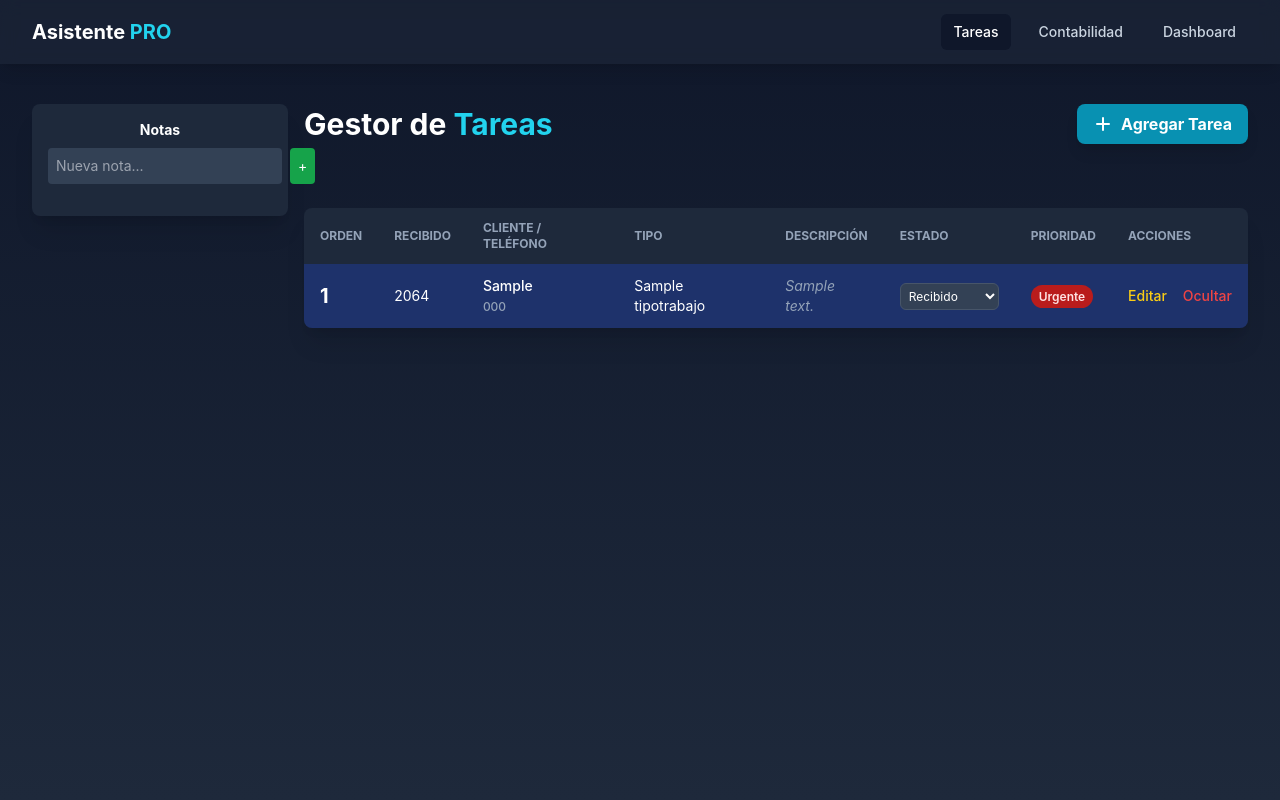
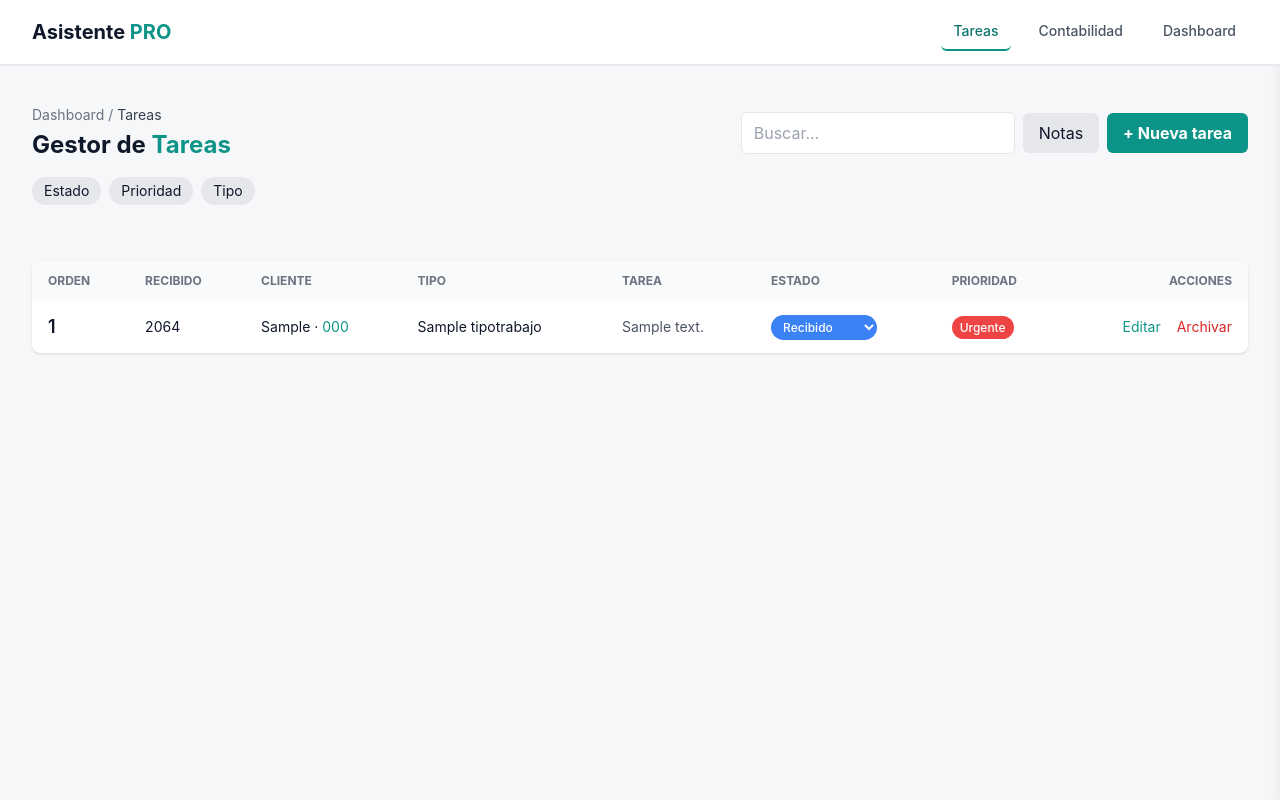
Before and after one commit to jensen27718/registro_voz, a Django app: page /tareas/ in a window 1280 px wide. Run offline with Django 4.2, Linux system fonts and the light colour scheme; tables that the repository leaves empty hold one stand-in row (values such as "Sample post"); some libraries are stand-ins or nearby versions; some web fonts are replaced.

Commit message:
feat: refresh task UI with light theme

```diff
--- a/gestor_tareas/templates/gestor_tareas/lista_tareas.html
+++ b/gestor_tareas/templates/gestor_tareas/lista_tareas.html
@@ -3,99 +3,91 @@
 {% block title %}Lista de Tareas{% endblock %}
 
 {% block content %}
-<div class="max-w-7xl mx-auto px-4 sm:px-6 lg:px-8 flex gap-4 items-start">
-    <aside class="w-64 bg-slate-800 rounded-lg shadow-xl p-4 text-sm">
-        <h2 class="text-center font-bold mb-2">Notas</h2>
-        <form id="noteForm" class="flex gap-2">
-            <input id="noteInput" type="text" class="flex-grow bg-slate-700 p-2 rounded focus:outline-none focus:ring-2 focus:ring-cyan-500" placeholder="Nueva nota...">
-            <button type="submit" class="bg-green-600 hover:bg-green-700 text-white px-2 rounded">+</button>
-        </form>
-        <ul id="notesList" class="mt-4 space-y-2"></ul>
-    </aside>
-    <div class="flex-1">
-    <header class="flex flex-col sm:flex-row justify-between items-center mb-6 gap-4">
-        <h1 class="text-3xl font-bold text-white text-center sm:text-left">
-            Gestor de <span class="text-cyan-400">Tareas</span>
-        </h1>
-        <a href="{% url 'gestor_tareas:agregar_tarea_voz' %}" class="w-full sm:w-auto bg-cyan-600 hover:bg-cyan-700 text-white font-bold py-2 px-4 rounded-lg shadow-lg transition-transform transform hover:scale-105 flex items-center justify-center gap-2">
-            <svg xmlns="http://www.w3.org/2000/svg" class="h-5 w-5" viewBox="0 0 20 20" fill="currentColor">
-              <path fill-rule="evenodd" d="M10 3a1 1 0 011 1v5h5a1 1 0 110 2h-5v5a1 1 0 11-2 0v-5H4a1 1 0 110-2h5V4a1 1 0 011-1z" clip-rule="evenodd" />
-            </svg>
-            Agregar Tarea
-        </a>
+<div class="max-w-7xl mx-auto px-4 sm:px-6 lg:px-8">
+    <header class="flex flex-col sm:flex-row justify-between items-start sm:items-center mb-4 gap-4">
+        <div class="flex flex-col gap-1 w-full sm:w-auto">
+            <nav class="text-sm text-gray-500">Dashboard / <span class="text-gray-700">Tareas</span></nav>
+            <h1 class="text-2xl font-bold text-[#0F172A]">Gestor de <span class="text-teal-600">Tareas</span></h1>
+        </div>
+        <div class="flex items-center gap-2 w-full sm:w-auto">
+            <input id="searchInput" type="search" placeholder="Buscar..." class="flex-grow sm:flex-none border border-[#E5E7EB] rounded-md px-3 py-2 focus:outline-none focus:ring-2 focus:ring-teal-500" />
+            <button id="notesToggle" class="bg-gray-200 text-[#0F172A] px-4 py-2 rounded-md">Notas</button>
+            <a href="{% url 'gestor_tareas:agregar_tarea_voz' %}" class="bg-teal-600 hover:bg-teal-700 text-white font-bold py-2 px-4 rounded-md">+ Nueva tarea</a>
+        </div>
     </header>
+
+    <div class="flex flex-wrap gap-2 mb-4">
+        <span class="px-3 py-1 rounded-full bg-gray-200 text-sm">Estado</span>
+        <span class="px-3 py-1 rounded-full bg-gray-200 text-sm">Prioridad</span>
+        <span class="px-3 py-1 rounded-full bg-gray-200 text-sm">Tipo</span>
+    </div>
 
     <div id="status-message" class="mb-4 text-center font-medium h-6 transition-opacity duration-300"></div>
 
-        <div class="bg-slate-800 rounded-lg shadow-xl overflow-hidden">
+    <div class="bg-white rounded-lg shadow overflow-hidden">
         <div class="overflow-x-auto">
             <table class="w-full text-sm text-left table-auto">
-                    <thead class="text-xs text-slate-400 uppercase">
+                <thead class="text-xs text-gray-500 uppercase bg-gray-50">
                 <tr>
                     <th class="px-4 py-3">Orden</th>
                     <th class="px-4 py-3">Recibido</th>
-                        <th class="px-4 py-3">Cliente / Teléfono</th>
+                    <th class="px-4 py-3">Cliente</th>
                     <th class="px-4 py-3">Tipo</th>
-                        <th class="px-4 py-3">Descripción</th>
+                    <th class="px-4 py-3">Tarea</th>
                     <th class="px-4 py-3">Estado</th>
                     <th class="px-4 py-3">Prioridad</th>
-                        <th class="px-4 py-3">Acciones</th>
+                    <th class="px-4 py-3 text-right">Acciones</th>
                 </tr>
                 </thead>
-                    <tbody id="tareas-body" class="divide-y divide-slate-700">
+                <tbody id="tareas-body" class="divide-y divide-[#E5E7EB]">
                     {% for tarea in tareas %}
-                        <tr id="tarea-row-{{ tarea.id }}" draggable="true" class="hover:bg-slate-700/50 transition-colors duration-200 {% if tarea.estado == 'Recibido' %}bg-blue-900/60{% elif tarea.estado == 'En Proceso' %}bg-yellow-900/60{% elif tarea.estado == 'Completado' %}bg-green-900/60 completed-row{% endif %}">
-
-                        <td class="px-4 py-3 text-xl font-bold text-white">{{ tarea.orden|default:0 }}</td>
-
+                    <tr id="tarea-row-{{ tarea.id }}" draggable="true" class="hover:bg-gray-50 transition-colors">
+                        <td class="px-4 py-3 text-lg font-semibold">{{ tarea.orden|default:0 }}</td>
                         <td class="px-4 py-3">{{ tarea.dias_desde_recibido }}</td>
-
-                        <td class="px-4 py-3 font-medium text-white">
-                            {{ tarea.cliente }}
-                            {% if tarea.telefono %}
-                                <br><span class="text-xs text-slate-400">{{ tarea.telefono }}</span>
-                            {% endif %}
+                        <td class="px-4 py-3">
+                            {{ tarea.cliente }}{% if tarea.telefono %} · <a href="https://wa.me/{{ tarea.telefono|cut:' '|cut:'-' }}" target="_blank" class="text-teal-600 hover:underline">{{ tarea.telefono }}</a>{% endif %}
                         </td>
-
                         <td class="px-4 py-3">{{ tarea.tipo.nombre|default:"--" }}</td>
-                        <td class="px-4 py-3 text-slate-400 italic">
+                        <td class="px-4 py-3 text-gray-600">
                             {% with tarea.descripcion|wordcount as cant_palabras %}
                                 <span id="desc-short-{{ tarea.id }}">
-                                    {{ tarea.descripcion|truncatewords:10|default:"--" }}
-                                    {% if cant_palabras > 10 %}
-                                        <a href="#" class="text-cyan-400 ml-1" onclick="toggleDescripcion({{ tarea.id }}); return false;">Ver más</a>
+                                    {{ tarea.descripcion|truncatewords:8|default:"--" }}
+                                    {% if cant_palabras > 8 %}
+                                        <a href="#" class="text-teal-600 ml-1" onclick="toggleDescripcion({{ tarea.id }}); return false;">▾</a>
                                     {% endif %}
                                 </span>
-                                {% if cant_palabras > 10 %}
+                                {% if cant_palabras > 8 %}
                                 <span id="desc-full-{{ tarea.id }}" class="hidden">
                                     {{ tarea.descripcion }}
-                                    <a href="#" class="text-cyan-400 ml-1" onclick="toggleDescripcion({{ tarea.id }}); return false;">Ver menos</a>
+                                    <a href="#" class="text-teal-600 ml-1" onclick="toggleDescripcion({{ tarea.id }}); return false;">▴</a>
                                 </span>
                                 {% endif %}
                             {% endwith %}
                         </td>
                         <td class="px-4 py-3">
-                            <select onchange="actualizarEstado(this)" data-task-id="{{ tarea.id }}" class="bg-slate-700 border border-slate-600 rounded-md p-1 text-xs focus:ring-2 focus:ring-cyan-500 focus:border-cyan-500">
+                            <select onchange="actualizarEstado(this)" data-task-id="{{ tarea.id }}" class="estado-select text-xs font-medium rounded-full px-2 py-1 focus:outline-none">
                                 {% for value, label in estados_posibles %}
                                 <option value="{{ value }}" {% if tarea.estado == value %}selected{% endif %}>{{ label }}</option>
                                 {% endfor %}
                             </select>
                         </td>
                         <td class="px-4 py-3">
-                          <span class="px-2 py-1 font-semibold leading-tight rounded-full text-xs
-                            {% if tarea.prioridad == 'Urgente' %} bg-red-700 text-red-100 {% else %} bg-sky-700 text-sky-100 {% endif %}">
+                          <span class="px-2 py-1 rounded-full text-xs font-medium text-white
+                            {% if tarea.prioridad == 'Urgente' %} bg-red-500
+                            {% elif tarea.prioridad == 'Alta' %} bg-orange-400
+                            {% elif tarea.prioridad == 'Baja' %} bg-gray-400
+                            {% else %} bg-blue-500 {% endif %}">
                             {{ tarea.prioridad }}
                           </span>
                         </td>
-                        <td class="px-4 py-3 whitespace-nowrap">
-                            <a href="{% url 'gestor_tareas:editar_tarea' tarea.id %}" class="text-yellow-400 hover:text-yellow-300 mr-3 font-medium">Editar</a>
-                            <button onclick="ocultarTarea({{ tarea.id }})" class="text-red-500 hover:text-red-400 font-medium">Ocultar</button>
+                        <td class="px-4 py-3 whitespace-nowrap text-right">
+                            <a href="{% url 'gestor_tareas:editar_tarea' tarea.id %}" class="text-teal-600 hover:underline mr-3">Editar</a>
+                            <button onclick="ocultarTarea({{ tarea.id }})" class="text-red-600 hover:underline">Archivar</button>
                         </td>
-
                     </tr>
                     {% empty %}
                     <tr>
-                            <td colspan="8" class="text-center py-10 text-slate-500">No hay tareas visibles. ¡Agrega la primera!</td>
+                        <td colspan="8" class="text-center py-10 text-gray-500">No hay tareas visibles. ¡Agrega la primera!</td>
                     </tr>
                     {% endfor %}
                 </tbody>
@@ -103,19 +95,41 @@
         </div>
     </div>
 </div>
-</div>
 {% endblock %}
 
 {% block extra_scripts %}
 <script>
-    // Función para actualizar el estado de una tarea desde el menú desplegable
+    const searchInput = document.getElementById('searchInput');
+    document.addEventListener('keydown', (e) => {
+        if (e.key === '/' && document.activeElement !== searchInput) {
+            e.preventDefault();
+            searchInput.focus();
+        }
+        if (e.key === 'n' && e.target.tagName !== 'INPUT' && e.target.tagName !== 'TEXTAREA') {
+            window.location.href = "{% url 'gestor_tareas:agregar_tarea_voz' %}";
+        }
+    });
+
+    const stateColors = {
+        'Recibido': 'bg-blue-500 text-white',
+        'En Proceso': 'bg-amber-500 text-white',
+        'Completado': 'bg-green-500 text-white',
+        'Bloqueado': 'bg-red-500 text-white',
+        'En espera': 'bg-gray-500 text-white'
+    };
+    function styleEstado(select){
+        const base = 'estado-select text-xs font-medium rounded-full px-2 py-1 focus:outline-none';
+        select.className = base + ' ' + (stateColors[select.value] || 'bg-gray-200 text-gray-800');
+    }
+    document.querySelectorAll('.estado-select').forEach(styleEstado);
+
     async function actualizarEstado(selectElement) {
         const tareaId = selectElement.dataset.taskId;
         const nuevoEstado = selectElement.value;
         const statusBox = document.getElementById('status-message');
 
         statusBox.textContent = 'Actualizando...';
-        statusBox.className = 'mb-4 text-center font-medium text-yellow-300';
+        statusBox.className = 'mb-4 text-center font-medium text-[#F59E0B]';
 
         try {
             const response = await fetch("{% url 'gestor_tareas:actualizar_estado' %}", {
@@ -128,7 +142,8 @@
             if (result.status !== 'success') throw new Error(result.message);
 
             statusBox.textContent = `✅ ${result.message}`;
-            statusBox.className = 'mb-4 text-center font-medium text-green-300';
+            statusBox.className = 'mb-4 text-center font-medium text-[#10B981]';
+            styleEstado(selectElement);
 
             const row = document.getElementById(`tarea-row-${tareaId}`);
             if (nuevoEstado === 'Completado') {
@@ -139,21 +154,18 @@
 
         } catch (error) {
             statusBox.textContent = `❌ Error: ${error.message}`;
-            statusBox.className = 'mb-4 text-center font-medium text-red-300';
+            statusBox.className = 'mb-4 text-center font-medium text-[#EF4444]';
         } finally {
             setTimeout(() => { statusBox.textContent = ''; }, 3000);
         }
     }
 
-    // Función para ocultar (archivar) una tarea
     async function ocultarTarea(tareaId) {
-        if (!confirm(`¿Estás seguro de que quieres archivar la tarea #${tareaId}?`)) {
-            return;
-        }
+        if (!confirm(`¿Archivar la tarea #${tareaId}?`)) { return; }
 
         const statusBox = document.getElementById('status-message');
         statusBox.textContent = 'Archivando...';
-        statusBox.className = 'mb-4 text-center font-medium text-yellow-300';
+        statusBox.className = 'mb-4 text-center font-medium text-[#F59E0B]';
 
         try {
             const response = await fetch(`/tareas/ocultar/${tareaId}/`, {
@@ -165,9 +177,8 @@
             if (result.status !== 'success') throw new Error(result.message);
 
             statusBox.textContent = `✅ ${result.message}`;
-            statusBox.className = 'mb-4 text-center font-medium text-green-300';
+            statusBox.className = 'mb-4 text-center font-medium text-[#10B981]';
 
-            // Ocultar la fila de la tabla para feedback inmediato con una animación
             const row = document.getElementById(`tarea-row-${tareaId}`);
             if (row) {
                 row.style.transition = 'opacity 0.5s ease-out';
@@ -177,13 +188,12 @@
 
         } catch (error) {
             statusBox.textContent = `❌ Error: ${error.message}`;
-            statusBox.className = 'mb-4 text-center font-medium text-red-300';
+            statusBox.className = 'mb-4 text-center font-medium text-[#EF4444]';
         } finally {
             setTimeout(() => { statusBox.textContent = ''; }, 3000);
         }
     }
 
-    // Alternar la descripción completa o resumida
     function toggleDescripcion(id) {
         const shortEl = document.getElementById(`desc-short-${id}`);
         const fullEl = document.getElementById(`desc-full-${id}`);
@@ -193,42 +203,32 @@
         }
     }
 
-    // --- Drag and drop para reordenar tareas ---
-    const tbody = document.getElementById('tareas-body');
-    let draggedRow = null;
-    tbody.addEventListener('dragstart', (e) => {
-        draggedRow = e.target.closest('tr');
-        e.dataTransfer.effectAllowed = 'move';
+    const notesDrawer = document.createElement('div');
+    notesDrawer.id = 'notesDrawer';
+    notesDrawer.className = 'fixed top-0 right-0 w-64 h-full bg-white shadow-lg transform translate-x-full transition-transform';
+    notesDrawer.innerHTML = `
+        <div class="p-4 border-b border-[#E5E7EB] flex justify-between items-center">
+            <h2 class="font-bold">Notas</h2>
+            <button id="closeNotes" class="text-gray-500">✕</button>
+        </div>
+        <div class="p-4 text-sm">
+            <form id="noteForm" class="flex gap-2">
+                <input id="noteInput" type="text" class="flex-grow border border-[#E5E7EB] p-2 rounded focus:outline-none" placeholder="Nueva nota...">
+                <button type="submit" class="bg-teal-600 text-white px-2 rounded">+</button>
+            </form>
+            <ul id="notesList" class="mt-4 space-y-2"></ul>
+        </div>`;
+    document.body.appendChild(notesDrawer);
+
+    document.getElementById('notesToggle').addEventListener('click', () => {
+        notesDrawer.classList.remove('translate-x-full');
     });
-    tbody.addEventListener('dragover', (e) => {
-        e.preventDefault();
-        const target = e.target.closest('tr');
-        if (!target || target === draggedRow) return;
-        const rect = target.getBoundingClientRect();
-        const next = (e.clientY - rect.top) / (rect.bottom - rect.top) > 0.5;
-        tbody.insertBefore(draggedRow, next ? target.nextSibling : target);
-    });
-    tbody.addEventListener('drop', (e) => {
-        e.preventDefault();
-        actualizarOrdenesServidor();
+    document.body.addEventListener('click', (e) => {
+        if (e.target.id === 'closeNotes') {
+            notesDrawer.classList.add('translate-x-full');
+        }
     });
 
-    async function actualizarOrdenesServidor(){
-        const rows = [...tbody.querySelectorAll('tr')];
-        const ordenes = [];
-        rows.forEach((row, idx) => {
-            row.querySelector('td').textContent = idx + 1;
-            const id = row.id.split('-')[2];
-            ordenes.push({id: id, orden: idx + 1});
-        });
-        await fetch("{% url 'gestor_tareas:reordenar_tareas' %}", {
-            method: 'POST',
-            headers: { 'Content-Type': 'application/json', 'X-CSRFToken': '{{ csrf_token }}' },
-            body: JSON.stringify({ ordenes })
-        });
-    }
-
-    // --- Sidebar de notas ---
     const notesList = document.getElementById('notesList');
     const noteForm = document.getElementById('noteForm');
     const noteInput = document.getElementById('noteInput');
@@ -238,7 +238,7 @@
         notesList.innerHTML = '';
         notes.forEach((note, idx) => {
             const li = document.createElement('li');
-            li.className = 'relative bg-slate-700 p-2 rounded hover:bg-slate-600';
+            li.className = 'relative bg-gray-100 p-2 rounded hover:bg-gray-200';
             const span = document.createElement('span');
             span.textContent = note;
             span.addEventListener('dblclick', () => {
@@ -251,7 +251,7 @@
             });
             const btn = document.createElement('button');
             btn.textContent = 'x';
-            btn.className = 'absolute top-1 right-1 text-red-300 hover:text-red-200';
+            btn.className = 'absolute top-1 right-1 text-red-500';
             btn.addEventListener('click', () => {
                 notes.splice(idx,1);
                 localStorage.setItem('tareasNotas', JSON.stringify(notes));
--- a/templates/base.html
+++ b/templates/base.html
@@ -12,35 +12,35 @@
         body { font-family: 'Inter', sans-serif; -webkit-tap-highlight-color: transparent; }
         .pulse { animation: pulse-animation 1.6s infinite; }
         @keyframes pulse-animation { 0% { box-shadow: 0 0 0 0 rgba(14, 165, 233, 0.7); } 100% { box-shadow: 0 0 0 25px rgba(14, 165, 233, 0); } }
-        .ts-control { background-color: #334155 !important; border-color: #475569 !important; color: #fff !important; }
-        .ts-dropdown { background-color: #334155 !important; border-color: #475569 !important; }
-        .ts-dropdown .option, .ts-dropdown .create { color: #cbd5e1 !important; }
-        .ts-dropdown .active { background-color: #0ea5e9 !important; color: #fff !important; }
-        .completed-row td { text-decoration: line-through; color: #94a3b8; }
+        .ts-control { background-color: #ffffff !important; border-color: #E5E7EB !important; color: #0F172A !important; }
+        .ts-dropdown { background-color: #ffffff !important; border-color: #E5E7EB !important; }
+        .ts-dropdown .option, .ts-dropdown .create { color: #0F172A !important; }
+        .ts-dropdown .active { background-color: #14B8A6 !important; color: #ffffff !important; }
+        .completed-row td { text-decoration: line-through; color: #9CA3AF; }
     </style>
     {% block extra_styles %}{% endblock %}
 </head>
-<body class="bg-gradient-to-b from-slate-900 to-slate-800 text-white min-h-screen">
+<body class="bg-[#F6F7F9] text-[#0F172A] min-h-screen">
     <!-- BARRA DE NAVEGACIÓN RESPONSIVA -->
-    <nav class="bg-slate-800/60 backdrop-blur shadow-lg sticky top-0 z-50">
+    <nav class="bg-white border-b border-[#E5E7EB] shadow-sm sticky top-0 z-50">
         <div class="max-w-7xl mx-auto px-4 sm:px-6 lg:px-8">
             <div class="flex items-center justify-between h-16">
                 <div class="flex-shrink-0">
-                    <a href="{% url 'gestor_tareas:lista_tareas' %}" class="text-white font-bold text-xl">Asistente <span class="text-cyan-400">PRO</span></a>
+                    <a href="{% url 'gestor_tareas:lista_tareas' %}" class="text-[#0F172A] font-bold text-xl">Asistente <span class="text-teal-600">PRO</span></a>
                 </div>
                 <!-- Menú de Escritorio -->
                 <div class="hidden md:block">
                     <div class="ml-10 flex items-baseline space-x-4">
                         {% with request.resolver_match.app_name as app_name %}
-                        <a href="{% url 'gestor_tareas:lista_tareas' %}" class="px-3 py-2 rounded-md text-sm font-medium {% if app_name == 'gestor_tareas' %} bg-slate-900 text-white {% else %} text-slate-300 hover:bg-slate-700 hover:text-white {% endif %}">Tareas</a>
-                        <a href="{% url 'interfaz:home' %}" class="px-3 py-2 rounded-md text-sm font-medium {% if app_name == 'interfaz' %} bg-slate-900 text-white {% else %} text-slate-300 hover:bg-slate-700 hover:text-white {% endif %}">Contabilidad</a>
-                        <a href="{% url 'interfaz:dashboard' %}" class="px-3 py-2 rounded-md text-sm font-medium {% if app_name == 'interfaz' %} bg-slate-900 text-white {% else %} text-slate-300 hover:bg-slate-700 hover:text-white {% endif %}">Dashboard</a>
+                        <a href="{% url 'gestor_tareas:lista_tareas' %}" class="px-3 py-2 rounded-md text-sm font-medium {% if app_name == 'gestor_tareas' %} text-teal-700 border-b-2 border-teal-600 {% else %} text-gray-600 hover:text-[#0F172A] {% endif %}">Tareas</a>
+                        <a href="{% url 'interfaz:home' %}" class="px-3 py-2 rounded-md text-sm font-medium {% if app_name == 'interfaz' %} text-teal-700 border-b-2 border-teal-600 {% else %} text-gray-600 hover:text-[#0F172A] {% endif %}">Contabilidad</a>
+                        <a href="{% url 'interfaz:dashboard' %}" class="px-3 py-2 rounded-md text-sm font-medium {% if app_name == 'interfaz' %} text-teal-700 border-b-2 border-teal-600 {% else %} text-gray-600 hover:text-[#0F172A] {% endif %}">Dashboard</a>
                         {% endwith %}
                     </div>
                 </div>
                 <!-- Botón Hamburguesa -->
                 <div class="-mr-2 flex md:hidden">
-                    <button id="mobile-menu-button" type="button" class="bg-slate-700 inline-flex items-center justify-center p-2 rounded-md text-slate-400 hover:text-white hover:bg-slate-600 focus:outline-none">
+                    <button id="mobile-menu-button" type="button" class="bg-gray-200 inline-flex items-center justify-center p-2 rounded-md text-gray-600 hover:text-[#0F172A] hover:bg-gray-300 focus:outline-none">
                         <svg id="icon-open" class="block h-6 w-6" xmlns="http://www.w3.org/2000/svg" fill="none" viewBox="0 0 24 24" stroke="currentColor"><path stroke-linecap="round" stroke-linejoin="round" stroke-width="2" d="M4 6h16M4 12h16M4 18h16" /></svg>
                         <svg id="icon-close" class="hidden h-6 w-6" xmlns="http://www.w3.org/2000/svg" fill="none" viewBox="0 0 24 24" stroke="currentColor"><path stroke-linecap="round" stroke-linejoin="round" stroke-width="2" d="M6 18L18 6M6 6l12 12" /></svg>
                     </button>
@@ -51,9 +51,9 @@
         <div class="md:hidden hidden" id="mobile-menu">
             <div class="px-2 pt-2 pb-3 space-y-1 sm:px-3">
                 {% with request.resolver_match.app_name as app_name %}
-                <a href="{% url 'gestor_tareas:lista_tareas' %}" class="block px-3 py-2 rounded-md text-base font-medium {% if app_name == 'gestor_tareas' %} bg-slate-900 text-white {% else %} text-slate-300 hover:bg-slate-700 hover:text-white {% endif %}">Tareas</a>
-                <a href="{% url 'interfaz:home' %}" class="block px-3 py-2 rounded-md text-base font-medium {% if app_name == 'interfaz' %} bg-slate-900 text-white {% else %} text-slate-300 hover:bg-slate-700 hover:text-white {% endif %}">Contabilidad</a>
-                <a href="{% url 'interfaz:dashboard' %}" class="block px-3 py-2 rounded-md text-base font-medium {% if app_name == 'interfaz' %} bg-slate-900 text-white {% else %} text-slate-300 hover:bg-slate-700 hover:text-white {% endif %}">Dashboard</a>
+                <a href="{% url 'gestor_tareas:lista_tareas' %}" class="block px-3 py-2 rounded-md text-base font-medium {% if app_name == 'gestor_tareas' %} bg-teal-50 text-teal-700 {% else %} text-gray-600 hover:bg-gray-100 hover:text-[#0F172A] {% endif %}">Tareas</a>
+                <a href="{% url 'interfaz:home' %}" class="block px-3 py-2 rounded-md text-base font-medium {% if app_name == 'interfaz' %} bg-teal-50 text-teal-700 {% else %} text-gray-600 hover:bg-gray-100 hover:text-[#0F172A] {% endif %}">Contabilidad</a>
+                <a href="{% url 'interfaz:dashboard' %}" class="block px-3 py-2 rounded-md text-base font-medium {% if app_name == 'interfaz' %} bg-teal-50 text-teal-700 {% else %} text-gray-600 hover:bg-gray-100 hover:text-[#0F172A] {% endif %}">Dashboard</a>
                 {% endwith %}
             </div>
         </div>
```
Lines whose indentation alone changed are shown as unchanged.
